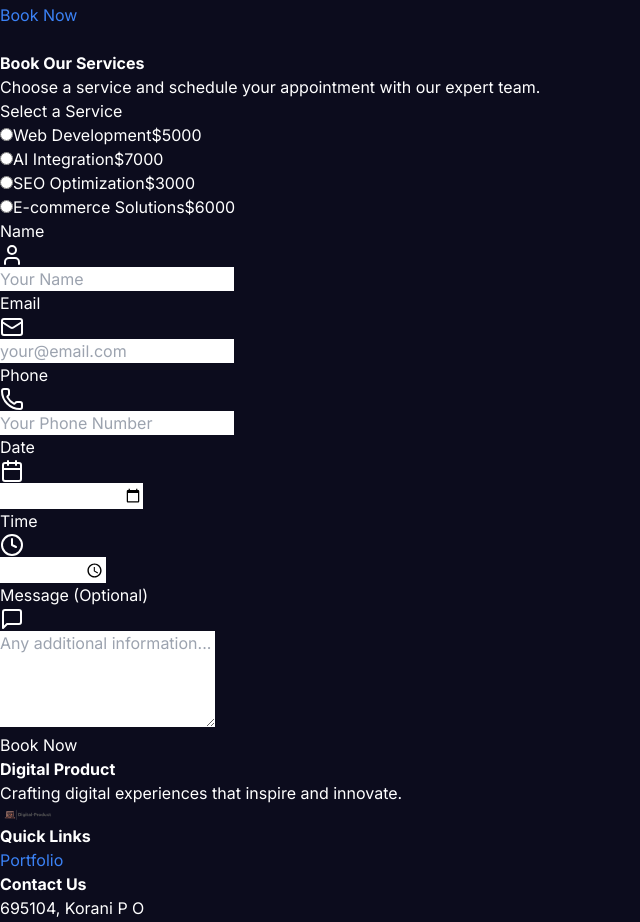
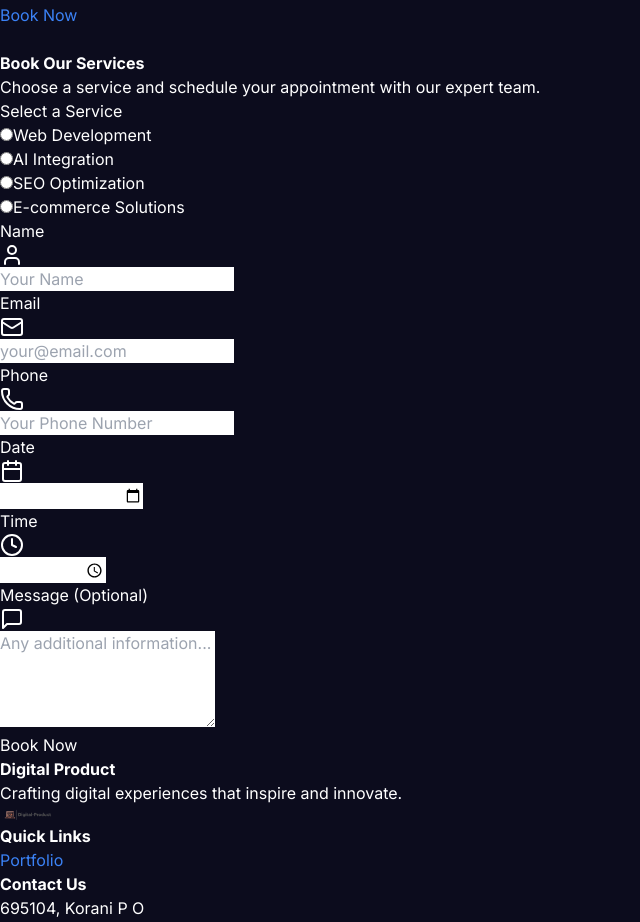
Before and after one commit to Adarsh-oo7/digital-product, a Next.js app: page /book in a window 1280 px wide. Shown: the part 1080-2002 px from the top of the page, without its empty margins (0-640 px from the left). Built offline with nearby package versions, Linux system fonts and the light colour scheme.

Commit message:
error fixinn in booking section

```diff
--- a/src/app/book/page.tsx
+++ b/src/app/book/page.tsx
@@ -141,7 +141,7 @@ export default function BookingPage() {
                             className="form-radio text-blue-600"
                           />
                           <span className="text-gray-700">{service.name}</span>
-                          <span className="text-gray-500">${service.price}</span>
+                          {/* <span className="text-gray-500">${service.price}</span> */}
                         </label>
                       </motion.div>
                     ))}
```
